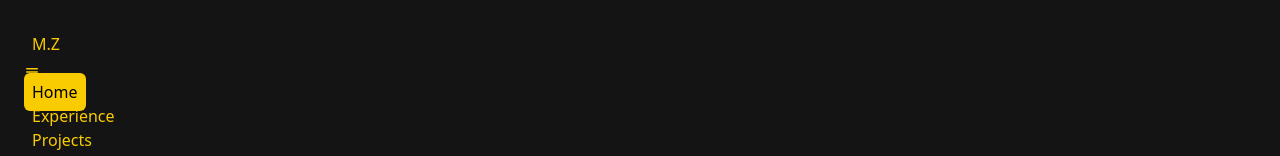
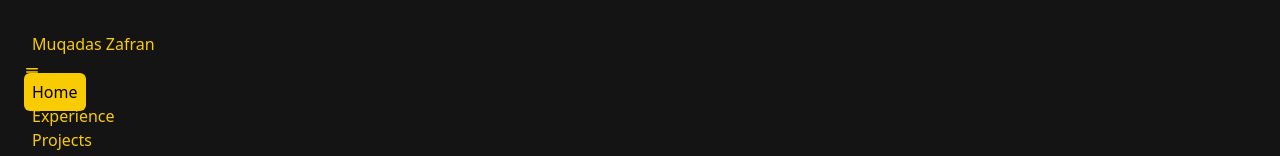
Before and after one commit to Muqadas-Zafran/CV, a React (Vite) app: page / in a window 1280 px wide. Shown: the top 156 px of the page. Built offline with nearby package versions, Linux system fonts and the light colour scheme.

Commit message:
modified

```diff
--- a/src/components/Navebar.jsx
+++ b/src/components/Navebar.jsx
@@ -11,7 +11,7 @@ const Navebar = () => {
     data-aos-duration="1000"
     >
       <div className="flex  items-center ">
-      <div className="text-5xl  font-bold border-b-2 border-[#f6cd19] p-2 ">M.Z</div>
+      <div className="text-5xl  font-bold border-b-2 border-[#f6cd19] p-2 ">Muqadas Zafran</div>
       <div className=" md:hidden menu absolute flex top-5 right-5 items-center  flex-col justify-between w-9 h-8 "  >
 
         <div className=" menu text-5xl   " onClick={()=> setMenuOpen(!menuOpen)}>
```
